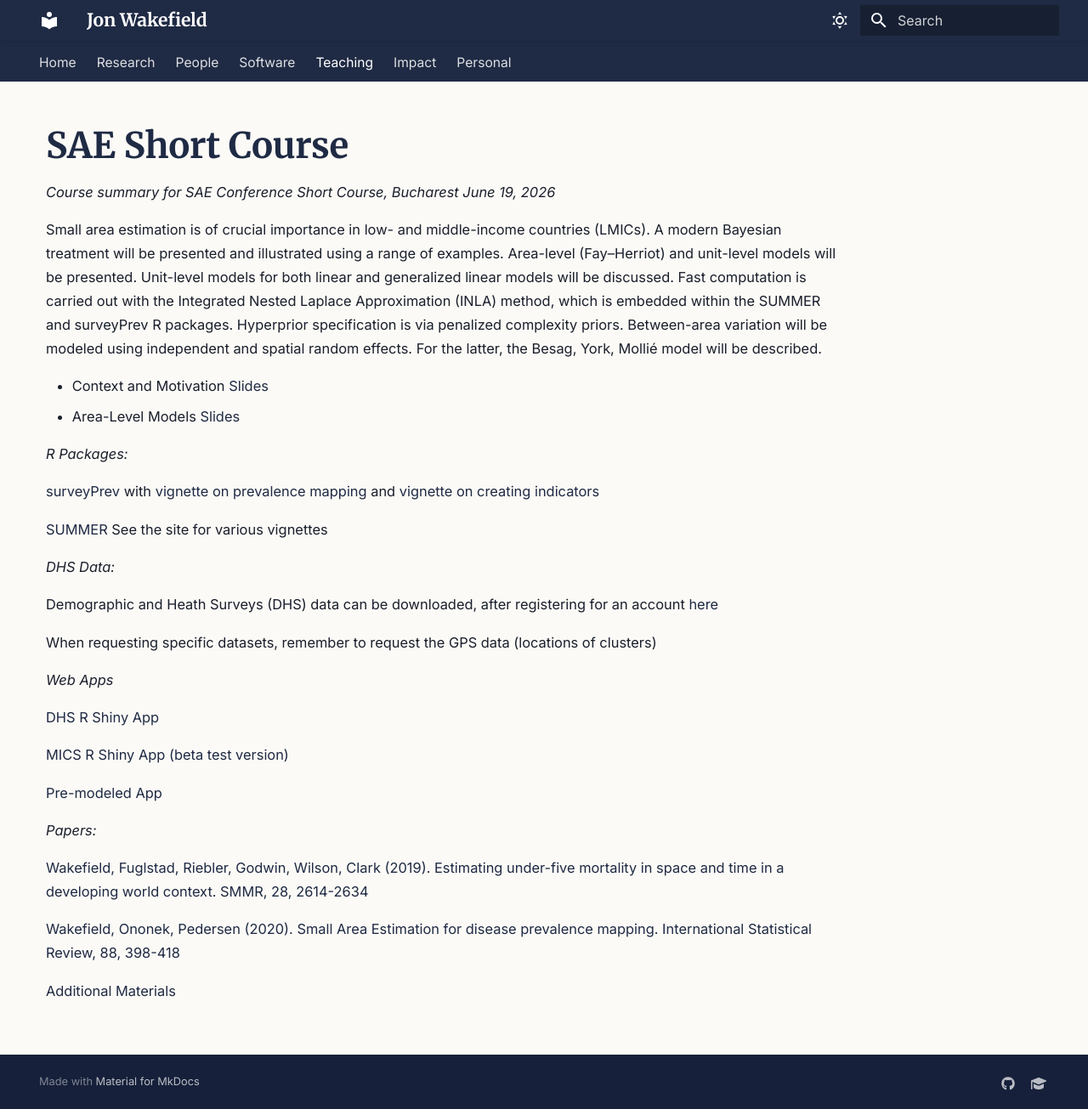
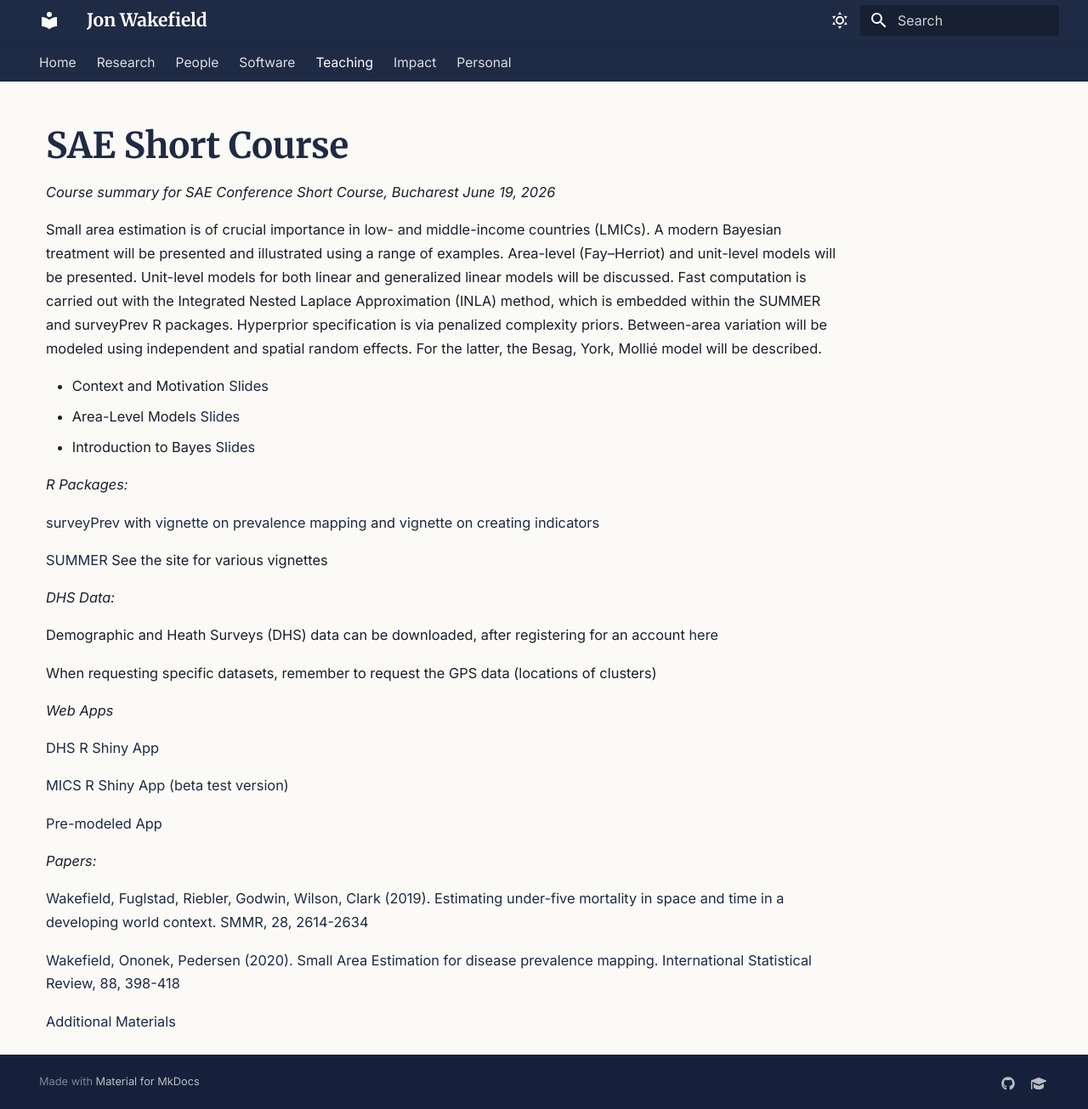
Before and after one commit to jonwake/website, an MkDocs documentation site: the page built from docs/teaching-SAE-course.md, in a window 1280 px wide and 1305 px high. Shown: the whole window at 85% size. Built offline with MkDocs 1.6.1 and Material for MkDocs 9.7.7, drawn with Linux system fonts in a browser that asks for light colours.

Commit message:
Update teaching-SAE-course.md

```diff
--- a/docs/teaching-SAE-course.md
+++ b/docs/teaching-SAE-course.md
@@ -6,6 +6,7 @@ Small area estimation is of crucial importance in low- and middle-income countri
 
 - Context and Motivation [Slides](files/SAE-files/SAE-Motivation.pdf)
 - Area-Level Models [Slides](files/SAE-files/SAE-Area-Level-Models.pdf)
+- Introduction to Bayes [Slides](files/SAE-files/SAE-Bayes.pdf)
 
 *R Packages:*
 
```
